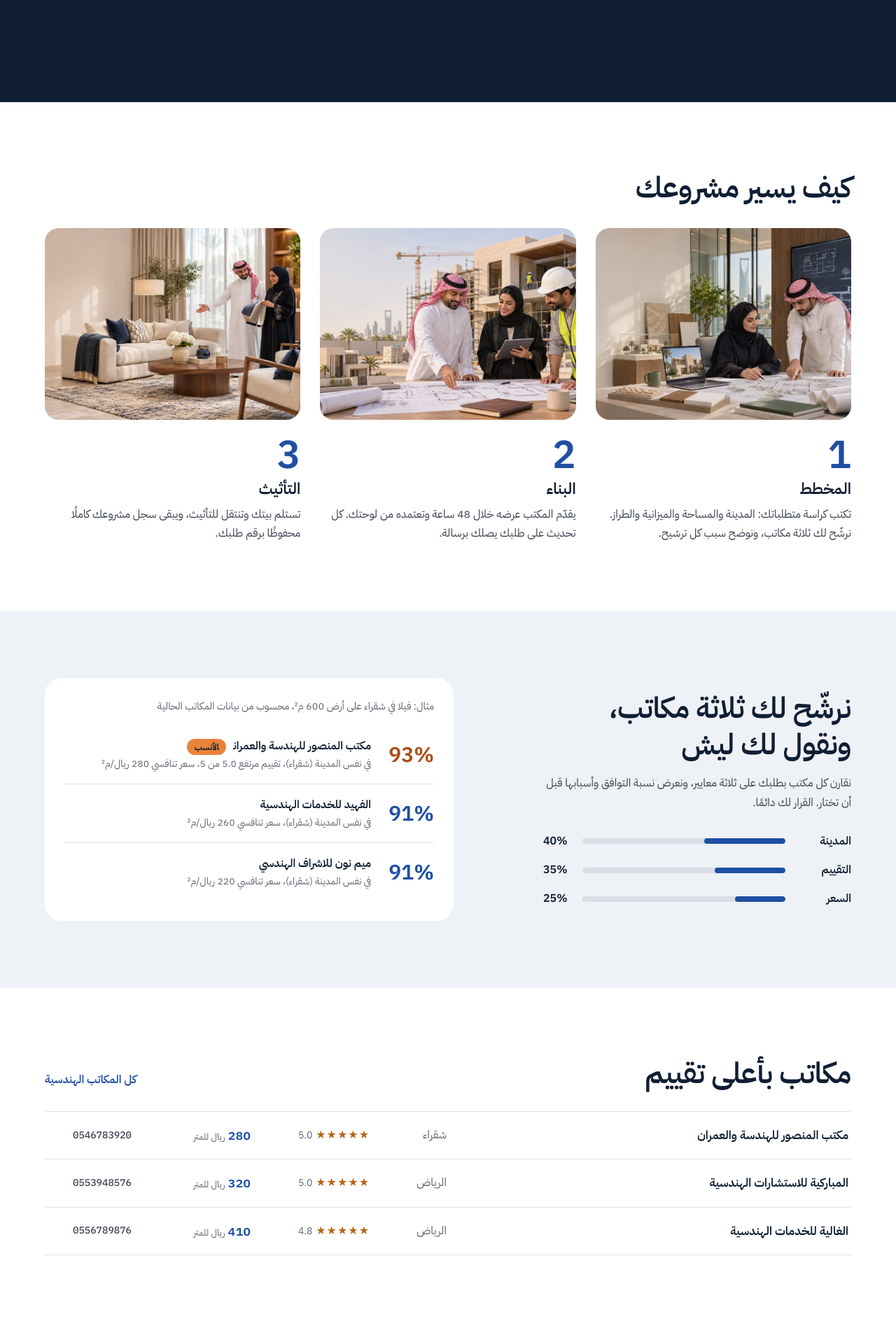
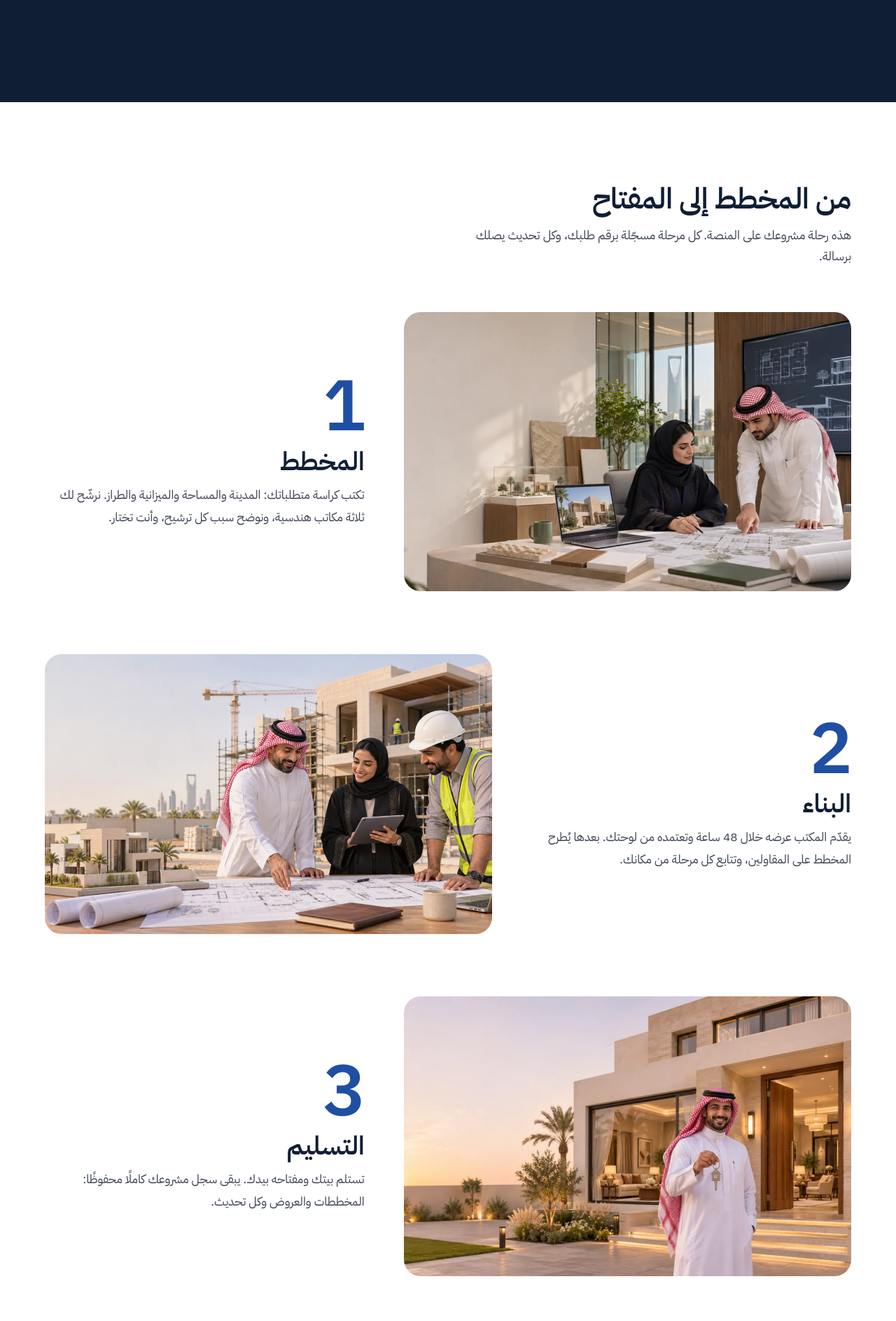
Before and after one commit to trkyalsman11-hub/-, a Flask app: page / in a window 1280 px wide. Shown: the part 2647-4535 px from the top of the page at 70% size. Run offline with Flask 3, Linux system fonts and the light colour scheme; data comes from the database, SQL or seed files in the repository; data that the repository does not hold is empty; some libraries are stand-ins or nearby versions; some web fonts are replaced.

Commit message:
قصة المشروع بأربع مراحل وصور كبيرة متناوبة
- «من المخطط إلى المفتاح»: المخطط، البناء، التسليم، التأثيث بصور صاحب المنصة
- صور بعرض 1400 متناوبة الجهة، وحركة اتساع خفيفة عند ظهورها (CSS view timeline)

Co-Authored-By: Claude Opus 5.5 <noreply@anthropic.com>
Claude-Session: https://claude.ai/code/session_015erTVDzU7di3Ld9683dzu9

```diff
--- a/static/style.css
+++ b/static/style.css
@@ -511,3 +511,30 @@ h2.big{font-size:clamp(1.6rem,3.2vw,2.1rem);margin-top:4px}
 .auth-photo img{position:absolute;inset:0;width:100%;height:100%;object-fit:cover;z-index:-1}
 .auth-cap{margin:32px;padding:26px 30px;border-radius:22px;background:rgba(15,30,51,.9);display:flex;flex-direction:column;gap:10px;max-width:480px}
 .auth-cap h2{font-size:26px;line-height:1.4}.auth-cap p{color:#C6CEDC;font-size:16px}
+
+/* ═════ قصة المشروع: صور كبيرة متناوبة ═════ */
+.story{padding-block:clamp(64px,9vw,112px)}
+.story .h-title{margin-bottom:12px}
+.story-intro{color:var(--text-2);font-size:1.1rem;max-width:52ch;margin-bottom:clamp(36px,6vw,64px)}
+.story-list{list-style:none;margin:0;padding:0;display:flex;flex-direction:column;gap:clamp(40px,7vw,96px)}
+.story-item{display:grid;grid-template-columns:1fr;gap:20px;max-width:1200px;margin-inline:auto;padding-inline:max(16px,env(safe-area-inset-left,0px))}
+.story-img{margin:0;overflow:hidden;border-radius:24px;background:var(--stone)}
+.story-img img{display:block;width:100%;height:auto;aspect-ratio:16/10;object-fit:cover}
+.story-txt{display:flex;flex-direction:column;gap:10px;max-width:46ch}
+.story-n{font:700 clamp(64px,8vw,104px)/.9 var(--f-display);color:var(--blue);letter-spacing:-2px}
+.story-txt h3{font:700 clamp(1.6rem,3vw,2.3rem)/1.2 var(--f-display);margin:0}
+.story-txt p{color:var(--text-2);font-size:1.08rem;line-height:1.85}
+@media (min-width:900px){
+  .story-item{grid-template-columns:minmax(0,7fr) minmax(0,5fr);align-items:center;gap:56px;padding-inline:24px}
+  .story-item:nth-child(even){grid-template-columns:minmax(0,5fr) minmax(0,7fr)}
+  .story-item:nth-child(even) .story-img{order:2}
+  .story-item:nth-child(even) .story-txt{order:1}
+}
+.story-cta{margin-top:clamp(40px,6vw,72px)}
+/* صورة تتسع قليلًا حين تصل لمنتصف الشاشة: حركة تجيب على تمرير الزائر */
+@media (prefers-reduced-motion:no-preference){
+  @supports (animation-timeline: view()){
+    .story-img img{animation:story-in linear both;animation-timeline:view();animation-range:entry 0% cover 45%}
+    @keyframes story-in{from{transform:scale(1.12)}to{transform:none}}
+  }
+}
--- a/templates/index.html
+++ b/templates/index.html
@@ -47,29 +47,33 @@
   </div>
 </section>
 
-{# ───── مراحل المشروع: تسلسل حقيقي فالترقيم مبرَّر ───── #}
-<section class="wrap h-sec" id="journey" aria-labelledby="journey-h">
-  <h2 id="journey-h" class="h-title">كيف يسير مشروعك</h2>
-  <ol class="h-steps">
-    <li>
-      <img src="{{ url_for('static', filename='img/step-office.webp') }}" width="1100" height="619" loading="lazy" decoding="async" style="object-position:72% 50%" alt="مالكة ومهندس يراجعان مخطط الفيلا في مكتب هندسي يطل على الرياض">
-      <span class="h-step-n" aria-hidden="true">1</span>
-      <h3>المخطط</h3>
-      <p>تكتب كراسة متطلباتك: المدينة والمساحة والميزانية والطراز. نرشّح لك ثلاثة مكاتب، ونوضح سبب كل ترشيح.</p>
+{# ───── قصة المشروع: أربع مراحل حقيقية متسلسلة، بصور كبيرة متناوبة ───── #}
+<section class="story" id="journey" aria-labelledby="journey-h">
+  <div class="wrap">
+    <h2 id="journey-h" class="h-title">من المخطط إلى المفتاح</h2>
+    <p class="story-intro">هذه رحلة مشروعك على المنصة. كل مرحلة مسجّلة برقم طلبك، وكل تحديث يصلك برسالة.</p>
+  </div>
+  <ol class="story-list">
+    {% for img, pos, alt, title, text in [
+      ('story-office','72% 50%','مالكة ومهندس يراجعان مخطط الفيلا في مكتب هندسي يطل على الرياض','المخطط',
+       'تكتب كراسة متطلباتك: المدينة والمساحة والميزانية والطراز. نرشّح لك ثلاثة مكاتب هندسية، ونوضح سبب كل ترشيح، وأنت تختار.'),
+      ('story-site','60% 50%','المالكان مع مهندس الموقع يراجعون المخطط أمام البيت تحت الإنشاء','البناء',
+       'يقدّم المكتب عرضه خلال 48 ساعة وتعتمده من لوحتك. بعدها يُطرح المخطط على المقاولين، وتتابع كل مرحلة من مكانك.'),
+      ('story-key','68% 45%','مالك يحمل مفتاح بيته الجديد أمام فيلته','التسليم',
+       'تستلم بيتك ومفتاحه بيدك. يبقى سجل مشروعك كاملًا محفوظًا: المخططات والعروض وكل تحديث.'),
+      ('story-majlis','78% 50%','زوجان يختاران أثاث مجلس بيتهما الجديد','التأثيث',
+       'تنتقل لتأثيث بيتك من متاجر الأثاث الشريكة، برقم الطلب نفسه.')] %}
+    <li class="story-item">
+      <figure class="story-img"><img src="{{ url_for('static', filename='img/' ~ img ~ '.webp') }}" width="1400" height="788" loading="lazy" decoding="async" style="object-position:{{ pos }}" alt="{{ alt }}"></figure>
+      <div class="story-txt">
+        <span class="story-n" aria-hidden="true">{{ loop.index }}</span>
+        <h3>{{ title }}</h3>
+        <p>{{ text }}</p>
+      </div>
     </li>
-    <li>
-      <img src="{{ url_for('static', filename='img/step-site.webp') }}" width="1100" height="619" loading="lazy" decoding="async" style="object-position:62% 50%" alt="المالك والمالكة مع مهندس الموقع يراجعون المخطط أمام البيت تحت الإنشاء">
-      <span class="h-step-n" aria-hidden="true">2</span>
-      <h3>البناء</h3>
-      <p>يقدّم المكتب عرضه خلال 48 ساعة وتعتمده من لوحتك. كل تحديث على طلبك يصلك برسالة.</p>
-    </li>
-    <li>
-      <img src="{{ url_for('static', filename='img/step-majlis.webp') }}" width="1100" height="619" loading="lazy" decoding="async" style="object-position:84% 50%" alt="زوجان يختاران أثاث مجلس بيتهما الجديد">
-      <span class="h-step-n" aria-hidden="true">3</span>
-      <h3>التأثيث</h3>
-      <p>تستلم بيتك وتنتقل للتأثيث، ويبقى سجل مشروعك كاملًا محفوظًا برقم طلبك.</p>
-    </li>
+    {% endfor %}
   </ol>
+  <div class="wrap story-cta"><a class="btn orange lg" href="{{ url_for('new_request') }}">ابدأ المرحلة الأولى</a></div>
 </section>
 
 {# ───── الترشيح: الشرح بجانب مثال محسوب فعليًا ───── #}
```
Also changed, not shown: LEARNINGS.md (+6 -0 lines), static/img/story-key.webp (added), static/img/story-majlis.webp (added), static/img/story-office.webp (added), static/img/story-site.webp (added).
